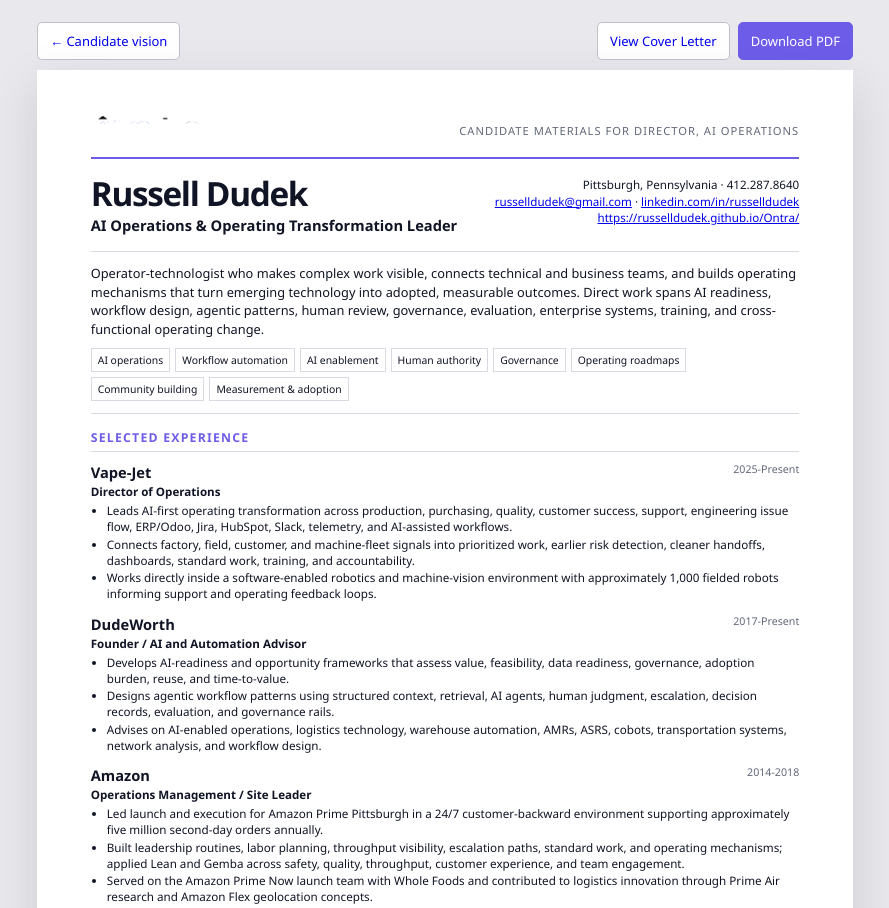
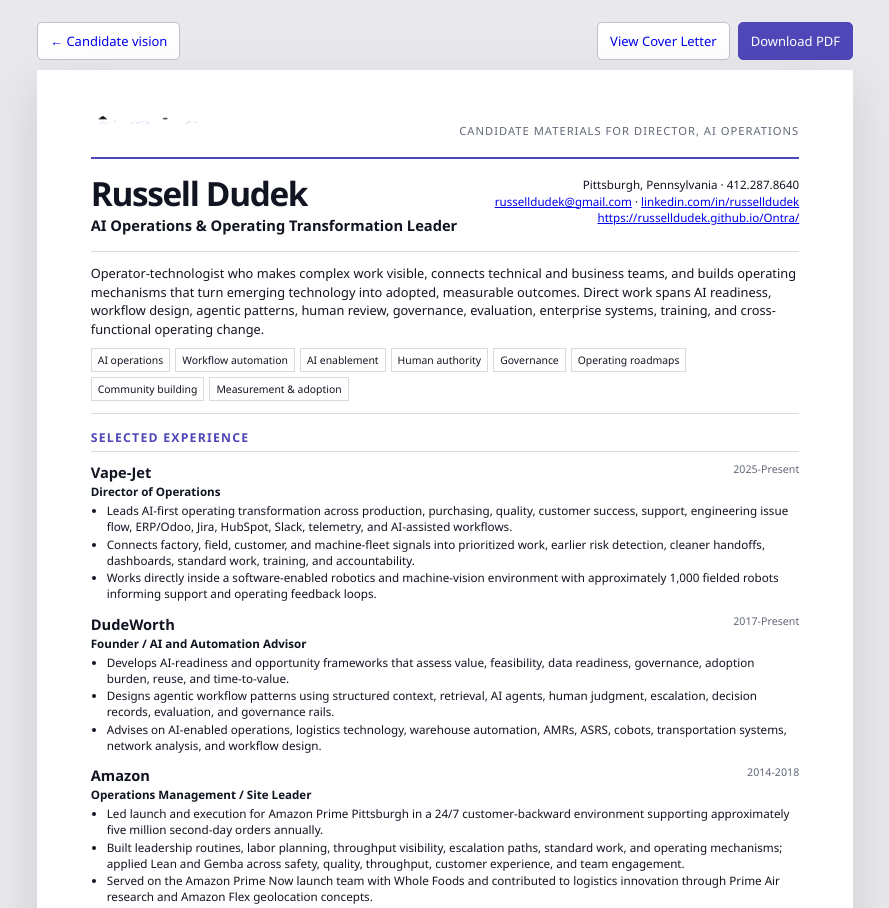
Before and after one commit to russelldudek/Ontra, a plain HTML site: page resume.html in a window 1280 px wide. Shown: the top 908 px of the page, without its empty margins (195-1084 px from the left). Drawn offline with Linux system fonts and the light colour scheme.

Commit message:
Align document tokens with Ontra visual system

```diff
--- a/brand-tokens.css
+++ b/brand-tokens.css
@@ -1,5 +1,14 @@
 :root{
- --ink:#101425;--ink-2:#171c31;--paper:#f5f3f0;--white:#fff;--muted:#626879;--rule:#d8d9e1;
- --purple:#6d5ce8;--violet:#8e7cff;--cyan:#25cbd5;--coral:#ff7148;--gold:#f2b84b;--max:1240px;
- --shadow:0 24px 70px rgba(19,21,41,.14)
+  --ink:#111421;
+  --ink-2:#1d2231;
+  --paper:#f7f5f1;
+  --white:#fff;
+  --muted:#626879;
+  --rule:#d9d9de;
+  --purple:#4f46b8;
+  --violet:#6d5ce8;
+  --cyan:#18a7a7;
+  --coral:#f26f52;
+  --gold:#e8b24a;
+  --max:1240px;
 }
```
